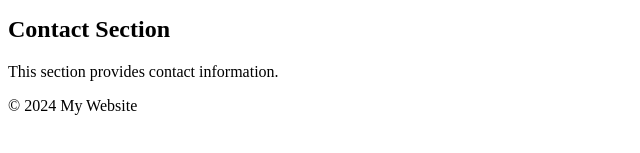
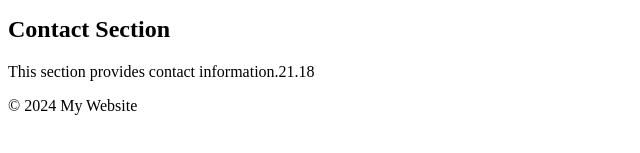
Before and after one commit to manuderamo-04/flusso_remoto, a plain HTML site: page index.html in a window 1280 px wide. Shown: the part 307-460 px from the top of the page, 0-640 px from the left. Drawn offline with Linux system fonts and the light colour scheme.

Commit message:
paragrafo cambiato

```diff
--- a/index.html
+++ b/index.html
@@ -26,7 +26,7 @@
         </section>
         <section id="contact">
             <h2>Contact Section</h2>
-            <p>This section provides contact information.</p>
+            <p>This section provides contact information.21.18</p>
         </section>
     </main>
     <footer>
```
